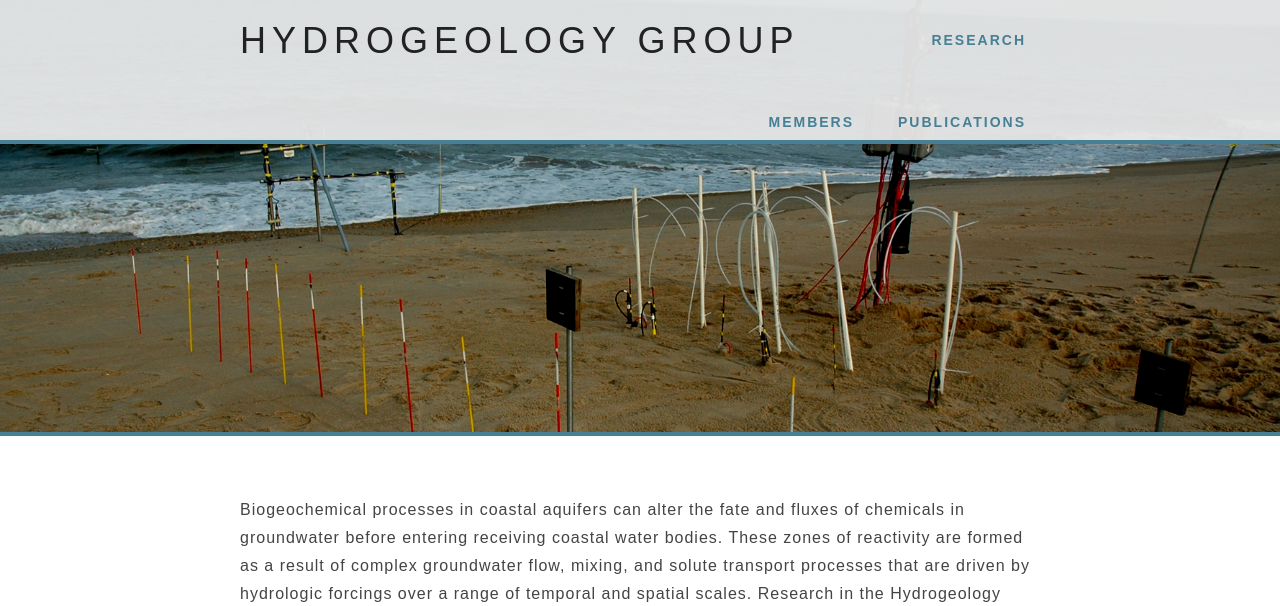
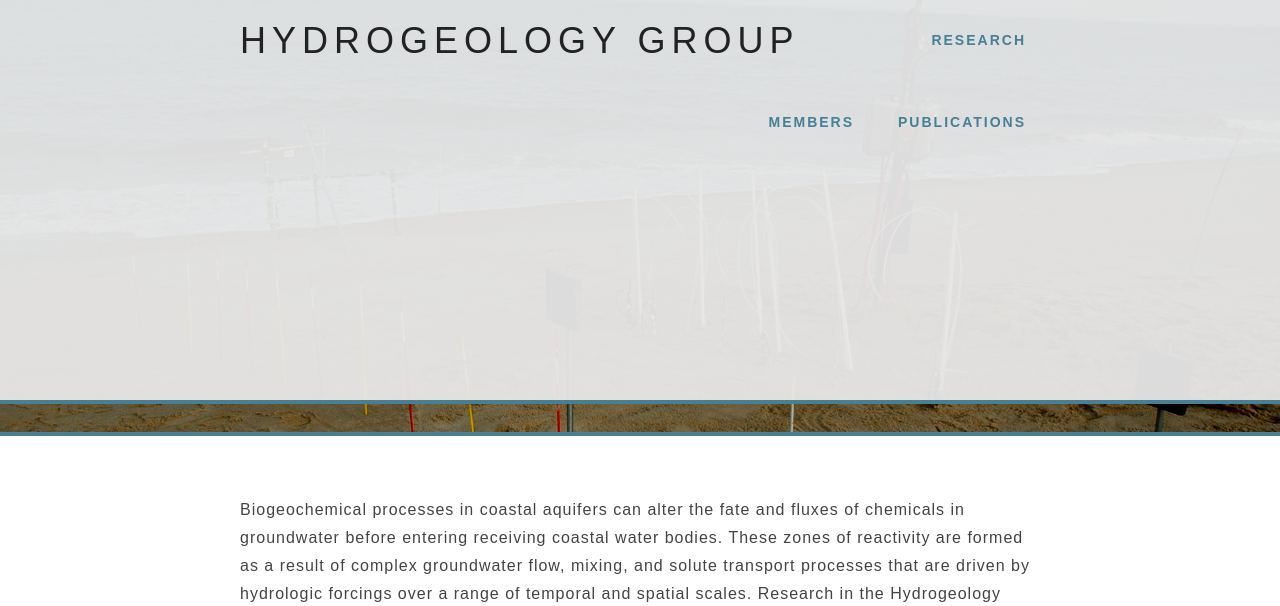
Before and after one commit to jwheiss/jwheiss.github.io, a PHP site: page /index.html in a window 1280 px wide. Shown: the top 606 px of the page. Run offline with PHP 8.4, Linux system fonts and the light colour scheme; some web fonts are replaced.

Commit message:
Update main.css

```diff
--- a/resources/main.css
+++ b/resources/main.css
@@ -27,6 +27,7 @@ a:hover {
 	}
 #header-inner {
 	max-width: 800px;
+	height: 400px;
 	width: 100%;
 	margin: 0 auto;
 	display: block;
```
